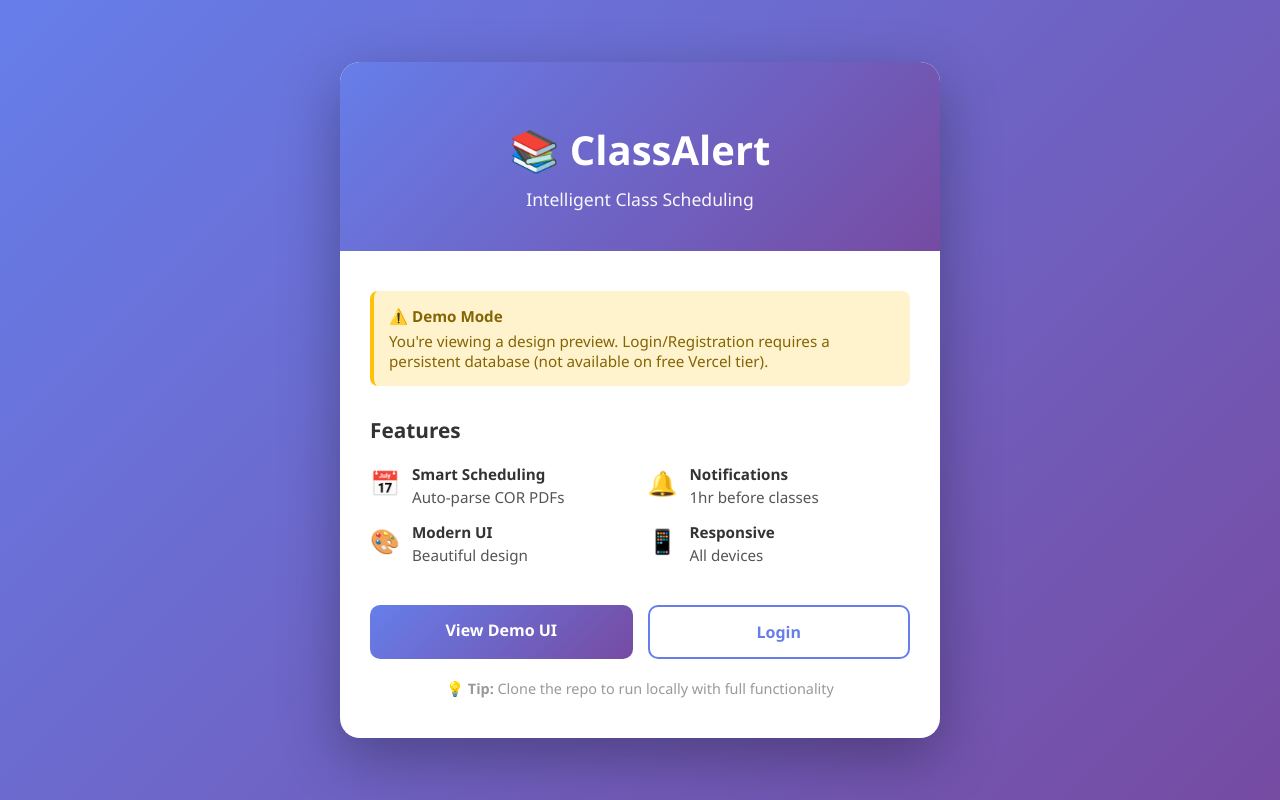
After one commit to Jcasera31/Class-Alert, a Flask app: template templates/landing.html in a window 1280 px wide. The commit adds this page. Run offline with Flask 3, Linux system fonts and the light colour scheme; the template is opened without the code that fills it, so the values that code supplies are empty.

Commit message:
Feat: Add public demo mode for Vercel showing UI design without login

```diff
--- a/app/__init__.py
+++ b/app/__init__.py
@@ -1,4 +1,4 @@
-from flask import Flask, jsonify, render_template
+from flask import Flask, jsonify, render_template, redirect
 from flask_sqlalchemy import SQLAlchemy
 from flask_login import LoginManager
 from flask_socketio import SocketIO
@@ -24,6 +24,20 @@ def create_app(config_class=Config):
                 template_folder=template_dir,
                 static_folder=static_dir)
     app.config.from_object(config_class)
+
+    # Root landing page
+    @app.route('/')
+    def index():
+        """Root page - show demo or redirect to login"""
+        if os.getenv('VERCEL'):
+            # On Vercel, show demo landing page
+            return render_template('landing.html')
+        else:
+            # Locally, redirect to dashboard or login
+            from flask_login import current_user
+            if current_user.is_authenticated:
+                return redirect('dashboard.home')
+            return redirect('auth.login')
 
     # Health check endpoint for Vercel
     @app.route('/api/health')
--- /dev/null
+++ b/templates/landing.html
@@ -0,0 +1,233 @@
+<!DOCTYPE html>
+<html lang="en">
+<head>
+    <meta charset="UTF-8">
+    <meta name="viewport" content="width=device-width, initial-scale=1.0">
+    <title>ClassAlert - Intelligent Class Scheduling</title>
+    <style>
+        * {
+            margin: 0;
+            padding: 0;
+            box-sizing: border-box;
+        }
+
+        body {
+            font-family: 'Segoe UI', Tahoma, Geneva, Verdana, sans-serif;
+            background: linear-gradient(135deg, #667eea 0%, #764ba2 100%);
+            min-height: 100vh;
+            display: flex;
+            align-items: center;
+            justify-content: center;
+        }
+
+        .container {
+            max-width: 600px;
+            width: 90%;
+            background: white;
+            border-radius: 20px;
+            box-shadow: 0 20px 60px rgba(0, 0, 0, 0.3);
+            overflow: hidden;
+        }
+
+        .header {
+            background: linear-gradient(135deg, #667eea 0%, #764ba2 100%);
+            color: white;
+            padding: 60px 30px 40px;
+            text-align: center;
+        }
+
+        .header h1 {
+            font-size: 2.5em;
+            margin-bottom: 10px;
+            font-weight: 700;
+        }
+
+        .header p {
+            font-size: 1.1em;
+            opacity: 0.95;
+        }
+
+        .content {
+            padding: 40px 30px;
+        }
+
+        .demo-banner {
+            background: #fff3cd;
+            border-left: 4px solid #ffc107;
+            padding: 15px;
+            border-radius: 8px;
+            margin-bottom: 30px;
+            font-size: 0.95em;
+            color: #856404;
+        }
+
+        .demo-banner strong {
+            display: block;
+            margin-bottom: 5px;
+        }
+
+        .features {
+            margin-bottom: 40px;
+        }
+
+        .features h2 {
+            font-size: 1.3em;
+            color: #333;
+            margin-bottom: 20px;
+        }
+
+        .feature-grid {
+            display: grid;
+            grid-template-columns: 1fr 1fr;
+            gap: 15px;
+            margin-bottom: 20px;
+        }
+
+        .feature {
+            display: flex;
+            align-items: flex-start;
+            gap: 12px;
+        }
+
+        .feature-icon {
+            font-size: 1.5em;
+            flex-shrink: 0;
+            margin-top: 2px;
+        }
+
+        .feature-text {
+            font-size: 0.95em;
+            color: #555;
+        }
+
+        .feature-text strong {
+            display: block;
+            color: #333;
+            margin-bottom: 3px;
+        }
+
+        .buttons {
+            display: grid;
+            grid-template-columns: 1fr 1fr;
+            gap: 15px;
+        }
+
+        .btn {
+            padding: 14px 20px;
+            border: none;
+            border-radius: 10px;
+            font-size: 1em;
+            font-weight: 600;
+            cursor: pointer;
+            transition: all 0.3s ease;
+            text-decoration: none;
+            display: inline-block;
+            text-align: center;
+        }
+
+        .btn-primary {
+            background: linear-gradient(135deg, #667eea 0%, #764ba2 100%);
+            color: white;
+        }
+
+        .btn-primary:hover {
+            transform: translateY(-2px);
+            box-shadow: 0 10px 25px rgba(102, 126, 234, 0.4);
+        }
+
+        .btn-secondary {
+            background: white;
+            color: #667eea;
+            border: 2px solid #667eea;
+        }
+
+        .btn-secondary:hover {
+            background: #f5f5f5;
+            transform: translateY(-2px);
+        }
+
+        .info-text {
+            text-align: center;
+            color: #999;
+            font-size: 0.9em;
+            margin-top: 20px;
+        }
+
+        @media (max-width: 600px) {
+            .header h1 {
+                font-size: 1.8em;
+            }
+
+            .feature-grid {
+                grid-template-columns: 1fr;
+            }
+
+            .buttons {
+                grid-template-columns: 1fr;
+            }
+
+            .content {
+                padding: 30px 20px;
+            }
+        }
+    </style>
+</head>
+<body>
+    <div class="container">
+        <div class="header">
+            <h1>📚 ClassAlert</h1>
+            <p>Intelligent Class Scheduling</p>
+        </div>
+
+        <div class="content">
+            <div class="demo-banner">
+                <strong>⚠️ Demo Mode</strong>
+                You're viewing a design preview. Login/Registration requires a persistent database (not available on free Vercel tier).
+            </div>
+
+            <div class="features">
+                <h2>Features</h2>
+                <div class="feature-grid">
+                    <div class="feature">
+                        <div class="feature-icon">📅</div>
+                        <div class="feature-text">
+                            <strong>Smart Scheduling</strong>
+                            Auto-parse COR PDFs
+                        </div>
+                    </div>
+                    <div class="feature">
+                        <div class="feature-icon">🔔</div>
+                        <div class="feature-text">
+                            <strong>Notifications</strong>
+                            1hr before classes
+                        </div>
+                    </div>
+                    <div class="feature">
+                        <div class="feature-icon">🎨</div>
+                        <div class="feature-text">
+                            <strong>Modern UI</strong>
+                            Beautiful design
+                        </div>
+                    </div>
+                    <div class="feature">
+                        <div class="feature-icon">📱</div>
+                        <div class="feature-text">
+                            <strong>Responsive</strong>
+                            All devices
+                        </div>
+                    </div>
+                </div>
+            </div>
+
+            <div class="buttons">
+                <a href="/dashboard/demo" class="btn btn-primary">View Demo UI</a>
+                <a href="/auth/login" class="btn btn-secondary">Login</a>
+            </div>
+
+            <div class="info-text">
+                <p>💡 <strong>Tip:</strong> Clone the repo to run locally with full functionality</p>
+            </div>
+        </div>
+    </div>
+</body>
+</html>
```
Also changed, not shown: app/dashboard/routes.py (+12 -0 lines), templates/dashboard/home.html (+42 -1 lines).
